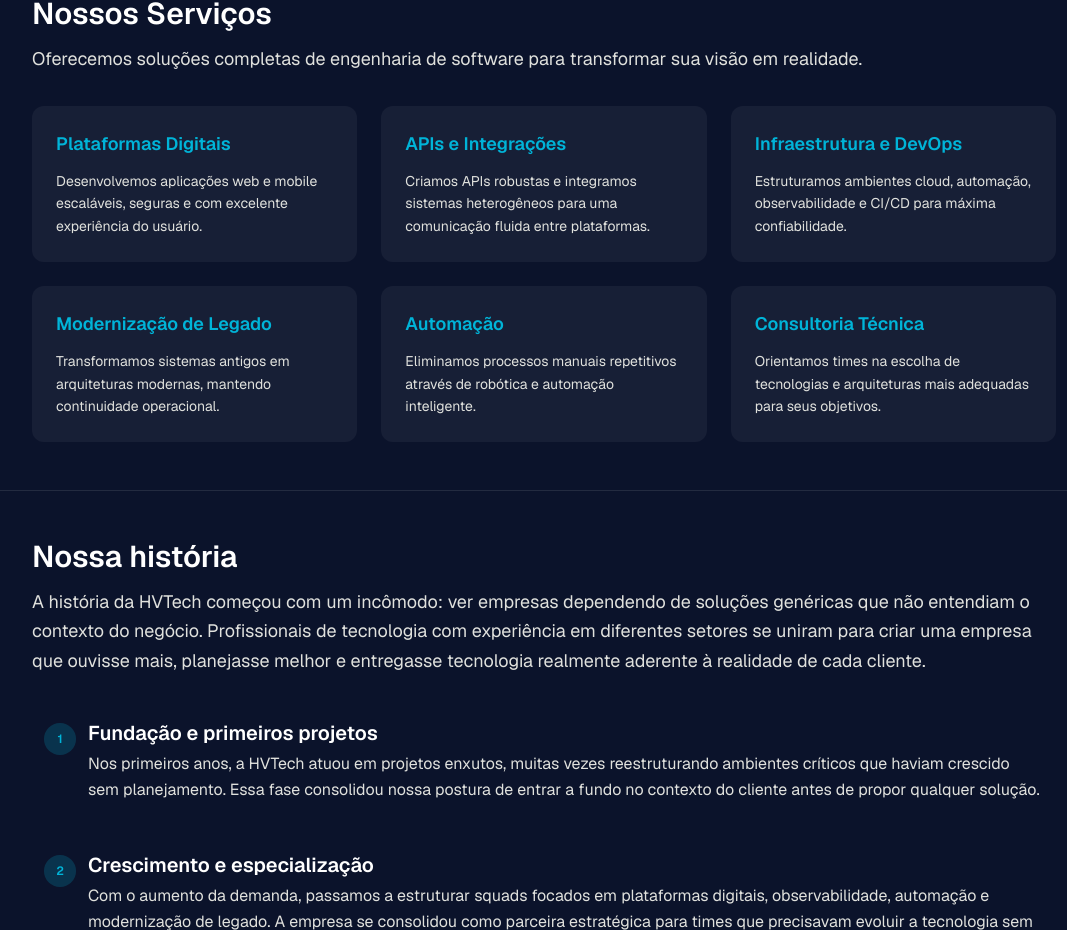
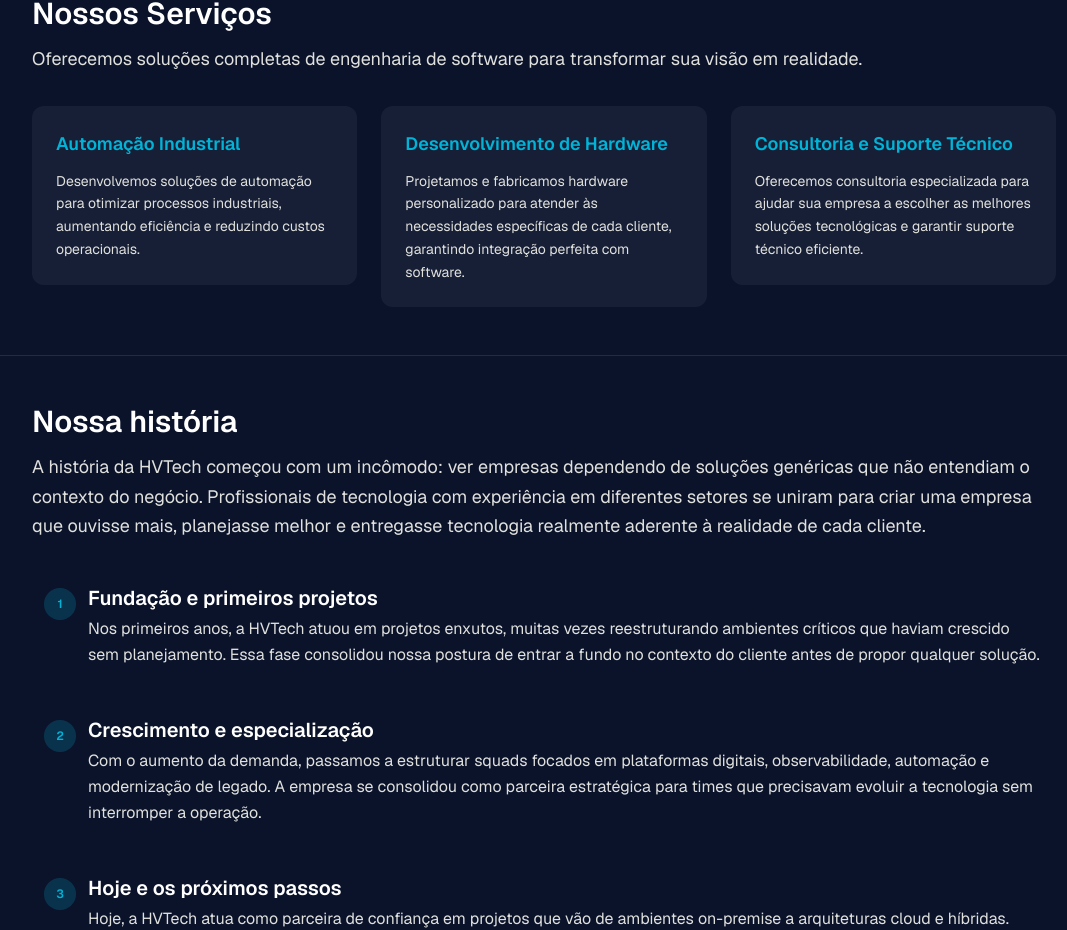
Before and after one commit to HenriqueNC-3/HVTech, a Next.js app in the folder hvtech/: page / in a window 1280 px wide. Shown: the part 1350-2280 px from the top of the page, without its empty margins (96-1163 px from the left). Built offline with nearby package versions, Linux system fonts and the light colour scheme.

Commit message:
arrumei a div sobre os serviços na pag principal e eu dei uma completada nas explicações da pag dos serviços

```diff
--- a/hvtech/app/page.tsx
+++ b/hvtech/app/page.tsx
@@ -93,10 +93,10 @@
                 <AnimatedSection delay={0.1}>
                   <div className="flex flex-col rounded-xl bg-white/5 p-6 transition-all duration-300 hover:bg-white/8 hover:scale-[1.02]">
                     <h3 className="text-lg font-semibold text-[#00B4D8]">
-                      Plataformas Digitais
+                      Automação Industrial
                     </h3>
                     <p className="mt-3 text-sm leading-relaxed text-[#E0E1DD]">
-                      Desenvolvemos aplicações web e mobile escaláveis, seguras e com excelente experiência do usuário.
+                      Desenvolvemos soluções de automação para otimizar processos industriais, aumentando eficiência e reduzindo custos operacionais.
                     </p>
                   </div>
                 </AnimatedSection>
@@ -104,10 +104,10 @@
                 <AnimatedSection delay={0.2}>
                   <div className="flex flex-col rounded-xl bg-white/5 p-6 transition-all duration-300 hover:bg-white/8 hover:scale-[1.02]">
                     <h3 className="text-lg font-semibold text-[#00B4D8]">
-                      APIs e Integrações
+                      Desenvolvimento de Hardware
                     </h3>
                     <p className="mt-3 text-sm leading-relaxed text-[#E0E1DD]">
-                      Criamos APIs robustas e integramos sistemas heterogêneos para uma comunicação fluida entre plataformas.
+                      Projetamos e fabricamos hardware personalizado para atender às necessidades específicas de cada cliente, garantindo integração perfeita com software.
                     </p>
                   </div>
                 </AnimatedSection>
@@ -115,43 +115,10 @@
                 <AnimatedSection delay={0.3}>
                   <div className="flex flex-col rounded-xl bg-white/5 p-6 transition-all duration-300 hover:bg-white/8 hover:scale-[1.02]">
                     <h3 className="text-lg font-semibold text-[#00B4D8]">
-                      Infraestrutura e DevOps
+                      Consultoria e Suporte Técnico
                     </h3>
                     <p className="mt-3 text-sm leading-relaxed text-[#E0E1DD]">
-                      Estruturamos ambientes cloud, automação, observabilidade e CI/CD para máxima confiabilidade.
-                    </p>
-                  </div>
-                </AnimatedSection>
-
-                <AnimatedSection delay={0.4}>
-                  <div className="flex flex-col rounded-xl bg-white/5 p-6 transition-all duration-300 hover:bg-white/8 hover:scale-[1.02]">
-                    <h3 className="text-lg font-semibold text-[#00B4D8]">
-                      Modernização de Legado
-                    </h3>
-                    <p className="mt-3 text-sm leading-relaxed text-[#E0E1DD]">
-                      Transformamos sistemas antigos em arquiteturas modernas, mantendo continuidade operacional.
-                    </p>
-                  </div>
-                </AnimatedSection>
-
-                <AnimatedSection delay={0.5}>
-                  <div className="flex flex-col rounded-xl bg-white/5 p-6 transition-all duration-300 hover:bg-white/8 hover:scale-[1.02]">
-                    <h3 className="text-lg font-semibold text-[#00B4D8]">
-                      Automação
-                    </h3>
-                    <p className="mt-3 text-sm leading-relaxed text-[#E0E1DD]">
-                      Eliminamos processos manuais repetitivos através de robótica e automação inteligente.
-                    </p>
-                  </div>
-                </AnimatedSection>
-
-                <AnimatedSection delay={0.6}>
-                  <div className="flex flex-col rounded-xl bg-white/5 p-6 transition-all duration-300 hover:bg-white/8 hover:scale-[1.02]">
-                    <h3 className="text-lg font-semibold text-[#00B4D8]">
-                      Consultoria Técnica
-                    </h3>
-                    <p className="mt-3 text-sm leading-relaxed text-[#E0E1DD]">
-                      Orientamos times na escolha de tecnologias e arquiteturas mais adequadas para seus objetivos.
+                      Oferecemos consultoria especializada para ajudar sua empresa a escolher as melhores soluções tecnológicas e garantir suporte técnico eficiente.
                     </p>
                   </div>
                 </AnimatedSection>
--- a/hvtech/app/projetos/page.tsx
+++ b/hvtech/app/projetos/page.tsx
@@ -2,6 +2,7 @@
 
 import { useState } from "react";
 import Footer from "@/components/diretosautorais";
+
 
 interface Case {
   title: string;
@@ -12,8 +13,8 @@
 
 interface Service {
   title: string;
-  description: string;
-  explanation: string;
+  description: string; // description now includes any glossary/explanation inline
+  explanation?: string; // kept optional for legacy but generally unused
   averageTicket: string;
   image: string;
   cases: Case[];
@@ -24,9 +25,8 @@
     title: "Automação Industrial",
     image: "/automacao.jpg",
     description:
-      "Projetos para tornar fábricas e linhas de produção mais eficientes através de sensores, controladores lógicos programáveis (CLPs) e sistemas supervisórios.",
-    explanation:
-      "CLP (Controlador Lógico Programável) é um computador industrial que controla máquinas; sistemas supervisórios (SCADA) permitem visualizar e comandar processos à distância.",
+      "Projetos para tornar fábricas e linhas de produção mais eficientes por meio da instalação de sensores que coletam dados em tempo real, controladores lógicos programáveis (CLPs) — computadores industriais que comandam a sequência de máquinas — e sistemas supervisórios (SCADA), que permitem monitorar e controlar processos remotamente. Atuamos desde a modelagem de fluxos até a programação e integração com ERP, reduzindo erros e paradas não planejadas.",
+    explanation: "",
     averageTicket: "R$ 75.000",
     cases: [
       {
@@ -56,9 +56,8 @@
     title: "Desenvolvimento de Hardware",
     image: "/hardware.jpg",
     description:
-      "Criação de placas eletrônicas e dispositivos customizados voltados para Internet das Coisas (IoT) e equipamentos embarcados.",
-    explanation:
-      "IoT (Internet das Coisas) refere‑se a objetos conectados à internet que trocam dados; 'embarcado' significa que o software roda diretamente no dispositivo, sem um sistema operacional de uso geral.",
+      "Criação de placas eletrônicas e dispositivos customizados voltados para Internet das Coisas (IoT) — redes de objetos conectados que trocam dados — e equipamentos embarcados, onde o software roda diretamente no circuito sem um sistema operacional convencional. Projetamos desde o esquemático até a fabricação de protótipos, incluindo desenvolvimento de firmware, certificação e produção em série.",
+    explanation: "",
     averageTicket: "R$ 45.000",
     cases: [
       {
@@ -88,9 +87,8 @@
     title: "Consultoria e Suporte Técnico",
     image: "/consultoria.jpg",
     description:
-      "Análise de instalações, treinamento de equipes e atendimento remoto ou in‑loco para minimizar tempos de parada.",
-    explanation:
-      "Tempo de parada é o período em que uma máquina fica parada por falha ou manutenção; suporte 'in‑loco' significa atendimento presencial.",
+      "Análise detalhada de instalações existentes, treinamento de equipes para operação e manutenção, e atendimento remoto ou in‑loco para minimizar tempos de parada — os períodos em que máquinas ficam inoperantes devido a falhas ou manutenção. Nosso suporte in‑loco garante presença física rápida quando necessário, complementado por diagnósticos remotos e planos de contingência.",
+    explanation: "",
     averageTicket: "R$ 12.000",
     cases: [
       {
@@ -141,9 +139,7 @@
           className="h-48 w-48 rounded-lg object-cover sm:h-56 sm:w-56 md:h-72 md:w-72"
         />
       </div>
-      <p className="mb-1 text-sm sm:text-base">{service.description}</p>
-      <p className="mb-1 text-sm italic sm:text-base">Glossário:</p>
-      <p className="mb-2 text-sm sm:text-base">{service.explanation}</p>
+      <p className="mb-2 text-sm sm:text-base">{service.description}</p>
       <p className="mb-4 text-lg font-medium">
         Ticket médio: {service.averageTicket}
       </p>
```
